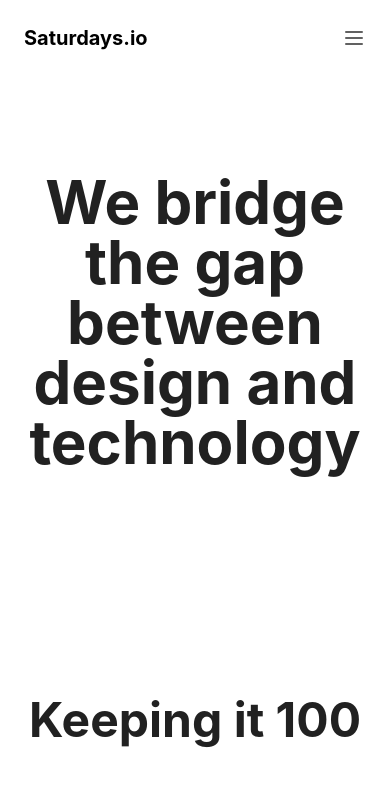
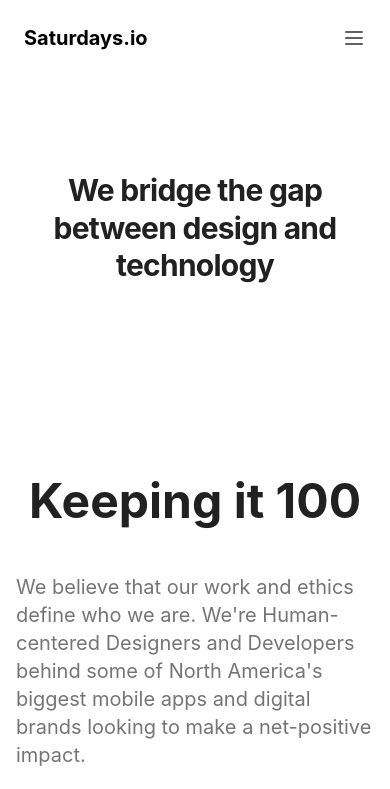
Before and after one commit to pchae/astro-saturdays, an Astro site: page /about in a window 390 px wide. Shown: the top 789 px of the page. Built offline with nearby package versions, Linux system fonts and the light colour scheme; Astro itself is replaced by a stand-in of ours.

Commit message:
Enhance About page hero section typography and responsiveness

```diff
--- a/src/pages/about.astro
+++ b/src/pages/about.astro
@@ -9,7 +9,7 @@ import Layout from '../layouts/Layout.astro'
     <main>
         <section id="hero">
             <div class="mx-auto max-w-7xl px-4 sm:px-6 lg:px-8 py-24">
-                <h1 class="text-6xl font-bold text-center text-gray-900 mb-8">We bridge the gap between design and technology</h1>
+                <h1 class="text-3xl md:text-4xl lg:text-6xl text-pretty font-bold tracking-tight leading-tight text-center text-gray-900">We bridge the gap between design and technology</h1>
             </div>
         </section>
 
```
Also changed, not shown: vercel.json (added).
